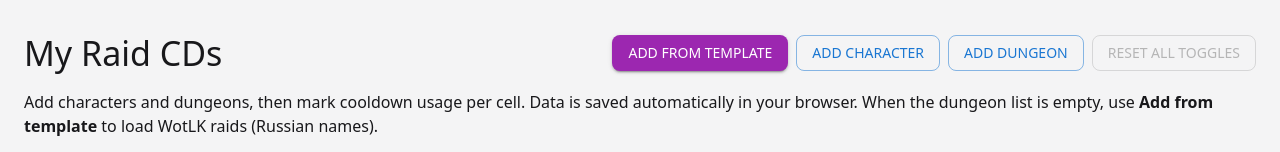
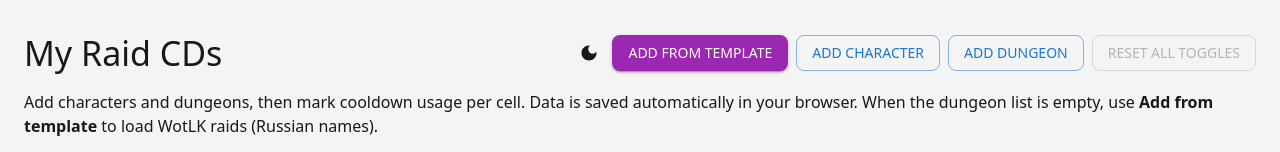
Before and after one commit to sergimax/my-raid-cds, a React (Vite) app: page / in a window 1280 px wide. Shown: the top 152 px of the page. Built offline with nearby package versions, Linux system fonts and the light colour scheme.

Commit message:
feat(theme): enhance theme switching with automatic color mode detection and update meta tags for improved dark mode support

```diff
--- a/index.html
+++ b/index.html
@@ -3,9 +3,35 @@
   <head>
     <meta charset="UTF-8" />
     <meta name="viewport" content="width=device-width, initial-scale=1.0" />
-    <meta name="color-scheme" content="light" />
+    <meta name="color-scheme" content="light dark" />
     <meta name="description" content="Track raid cooldowns for your characters and dungeons. Manage characters, dungeon lockouts, and cooldown toggles." />
     <meta name="theme-color" content="#f4f4f5" />
+    <!-- Sync theme before paint (same key/logic as use-color-mode) to avoid a light flash. -->
+    <script>
+      (function () {
+        var storageKey = "my-raid-cds-color-mode";
+        var mode = "light";
+
+        try {
+          var stored = localStorage.getItem(storageKey);
+          if (stored === "light" || stored === "dark") {
+            mode = stored;
+          } else if (window.matchMedia("(prefers-color-scheme: dark)").matches) {
+            mode = "dark";
+          }
+        } catch (error) {
+          void error;
+        }
+
+        // Drives :root[data-color-mode] CSS vars in index.css.
+        document.documentElement.dataset.colorMode = mode;
+        // Match browser chrome (address bar, etc.) to --page-bg for each mode.
+        var themeMeta = document.querySelector('meta[name="theme-color"]');
+        if (themeMeta) {
+          themeMeta.setAttribute("content", mode === "dark" ? "#18181b" : "#f4f4f5");
+        }
+      })();
+    </script>
     <link rel="icon" type="image/svg+xml" href="/logo.svg" />
     <title>My Raid CDs – Raid Cooldown Tracker</title>
     <meta property="og:title" content="My Raid CDs – Raid Cooldown Tracker" />
--- a/src/App.tsx
+++ b/src/App.tsx
@@ -5,6 +5,7 @@ import {
   CharacterForm,
   DungeonForm,
   RaidTrackerTable,
+  ThemeModeToggle,
   TrackerControls,
 } from "./components/index.ts";
 import "./App.css";
@@ -28,7 +29,13 @@ function App() {
         <Stack spacing={2}>
           <AppHeader
             actions={
-              <TrackerControls
+              <Stack
+                direction="row"
+                spacing={1}
+                sx={{ alignItems: "center", flexWrap: "wrap" }}
+              >
+                <ThemeModeToggle />
+                <TrackerControls
                 showCharacterForm={tracker.showCharacterForm}
                 showDungeonForm={tracker.showDungeonForm}
                 onToggleCharacterForm={tracker.toggleCharacterForm}
@@ -38,6 +45,7 @@ function App() {
                 showAddFromTemplate={tracker.dungeons.length === 0}
                 onAddFromTemplate={tracker.handleAddFromTemplate}
               />
+              </Stack>
             }
           />
           <AppIntro visible={showIntro} />
```
